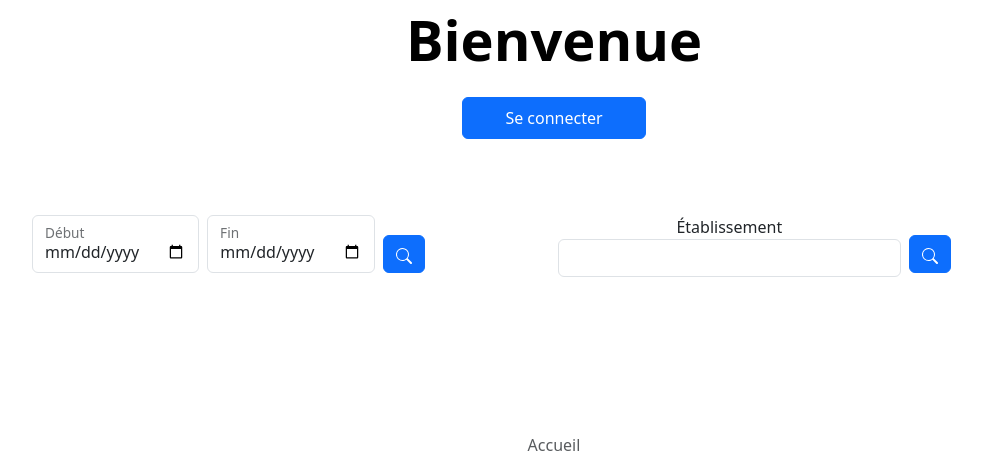
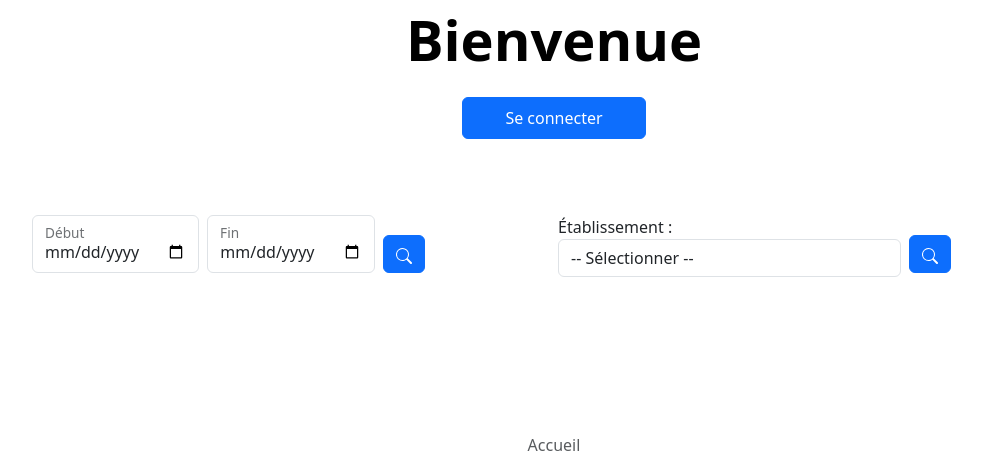
Before and after one commit to mileneDesjardins/Plateforme-dInformation-sur-la-Securite-Alimentaire-Montreal, a Flask app: page / in a window 1280 px wide. Shown: the part 344-807 px from the top of the page, without its empty margins (86-1068 px from the left). Run offline with Flask 3, Linux system fonts and the light colour scheme; data that the repository does not hold is empty; some libraries are stand-ins or nearby versions.

Commit message:
Ameliorer intuition pour la recherche

```diff
--- a/templates/index.html
+++ b/templates/index.html
@@ -66,15 +66,17 @@
                         </div>
 
 
-                        <div class="col-md-4">
-                            <label for="select-etablissement">Établissement</label>
+                        <div class="col-md-4 text-start">
+                            <label for="select-etablissement">Établissement :</label>
                             <select name="etablissement" id="select-etablissement" class="form-control">
+                                <option value="" disabled selected>-- Sélectionner --</option>
                                 {% for etablissement in etablissements %}
                                     <option value="{{ etablissement[0] }}">{{ etablissement[1] }}
                                         - {{ etablissement[2] }}</option>
                                 {% endfor %}
                             </select>
                         </div>
+
 
                         <div class="col-md-2 text-start">
                             <div class="form-floating my-1">
```
